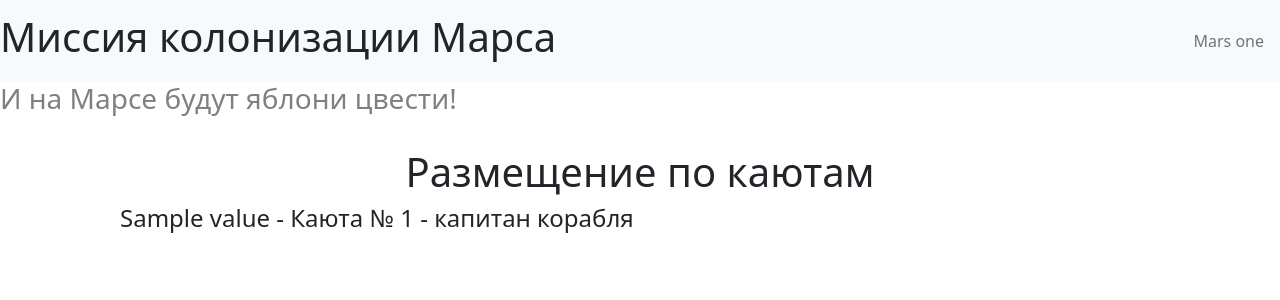
After one commit to PLidiia/wft-flask-tasks, a Flask app: template templates/design_cabins.html in a window 1280 px wide. The commit adds this page. Shown: the top 300 px of the page. Run offline with Flask 3, Linux system fonts and the light colour scheme; the template is opened without the code that fills it: most values are stand-ins (such as "Sample title", 1, 10 or a date in 2020).

Commit message:
По каютам!

```diff
--- a/static/css/css.css
+++ b/static/css/css.css
@@ -1,6 +1,9 @@
 h3{
    color: grey
 }
-form{
-    padding-left: 20px
+h1{
+    text-align: center
 }
+h4{
+    padding-left: 120px
+}
--- /dev/null
+++ b/templates/design_cabins.html
@@ -0,0 +1,9 @@
+{% extends "base.html" %}
+{% block content %}
+<br>
+<h1>Размещение по каютам</h1>
+{% set cabin = 'Каюта №' %}
+    {% for name in values %}
+         <h4>{{name}} - {{ cabin }} {{loop.index}} {% if loop.first %} - капитан корабля {% endif %}</h4>
+            {% endfor %}
+{% endblock %}
```
Also changed, not shown: cabins.py (added, +14 -0 lines).
